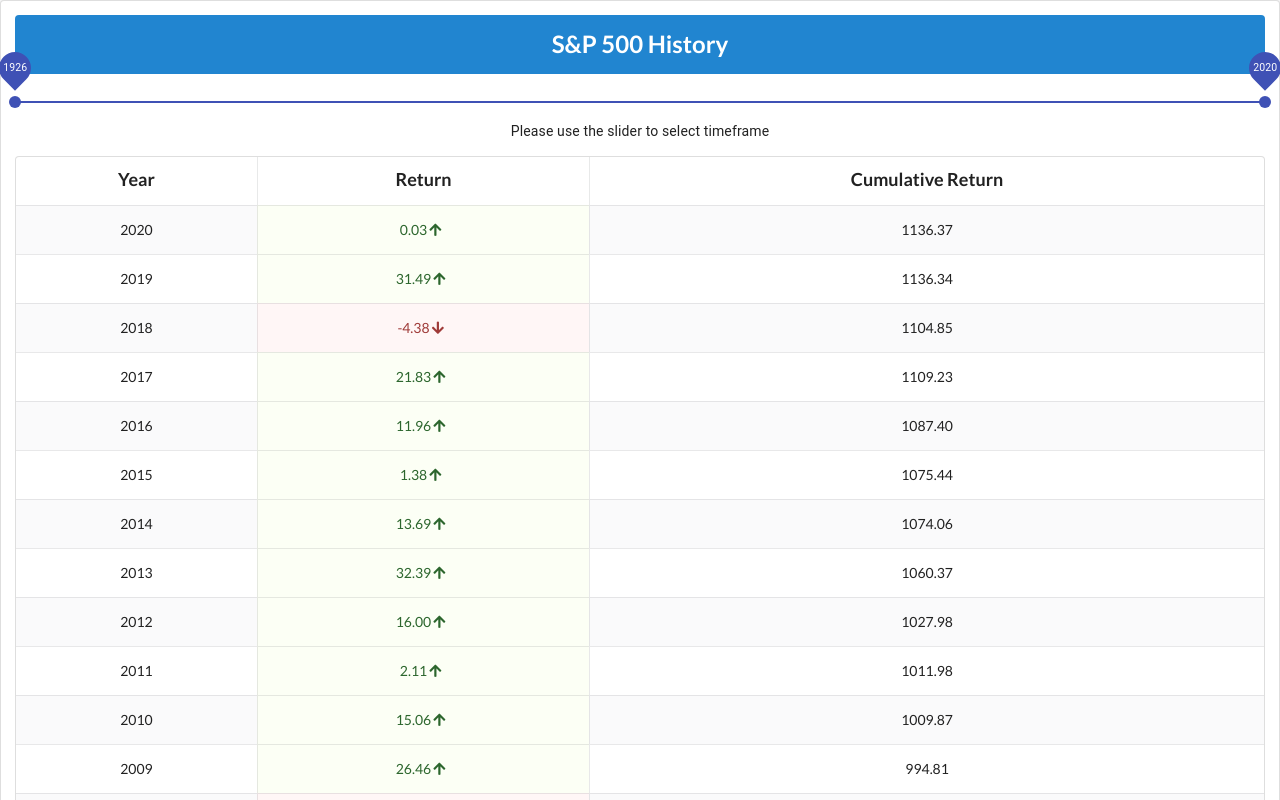
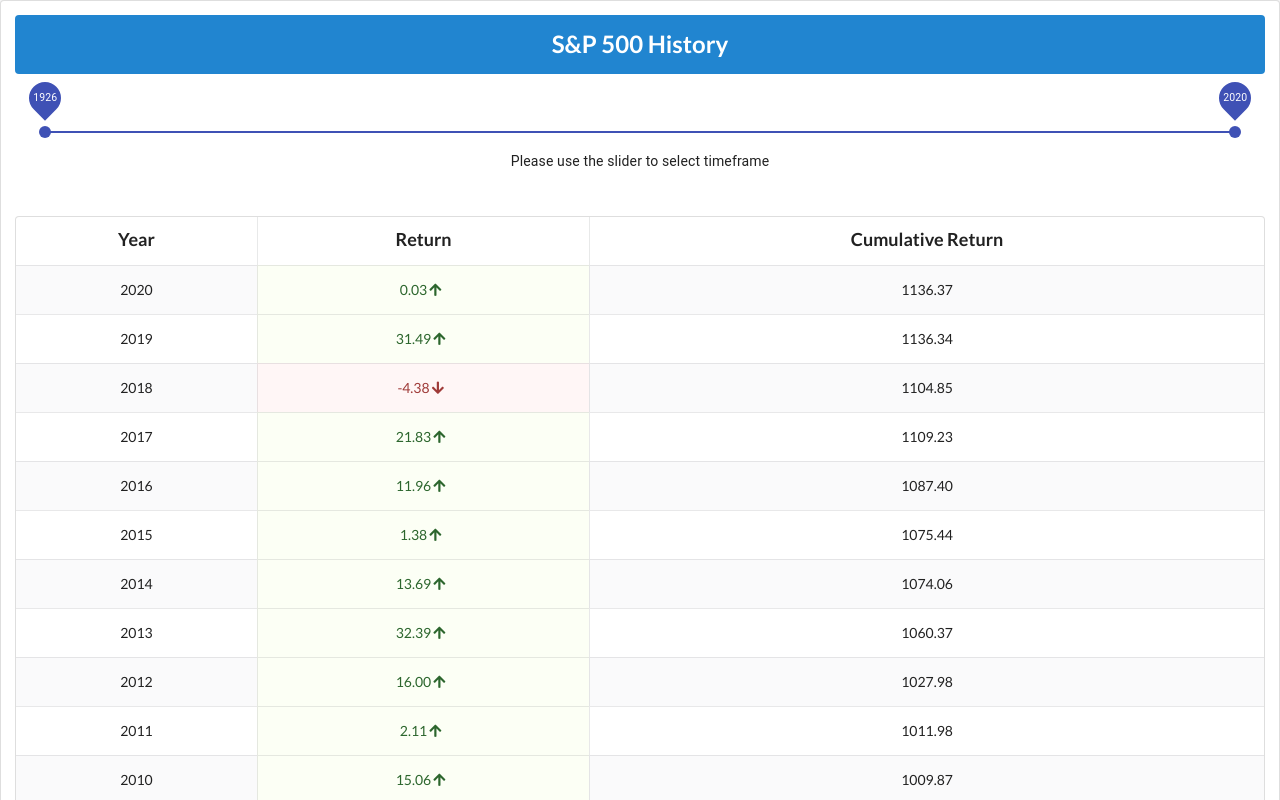
Before and after one commit to casp3rus/sp500history, a React (Create React App) app: page / in a window 1280 px wide. Shown: the top 800 px of the page. Built offline with nearby package versions, Linux system fonts and the light colour scheme.

Commit message:
added padding to the slider

```diff
--- a/package.json
+++ b/package.json
@@ -1,5 +1,5 @@
 {
-  "name": "sp500",
+  "name": "sp500history",
   "version": "0.1.0",
   "private": true,
   "dependencies": {
--- a/public/index.html
+++ b/public/index.html
@@ -24,7 +24,7 @@
       work correctly both with client-side routing and a non-root public URL.
       Learn how to configure a non-root public URL by running `npm run build`.
     -->
-    <title>React App</title>
+    <title>S&P 500 History</title>
   </head>
   <body>
     <noscript>You need to enable JavaScript to run this app.</noscript>
--- a/src/components/RangeSlider.js
+++ b/src/components/RangeSlider.js
@@ -5,7 +5,8 @@
 
 const useStyles = makeStyles({
   root: {
-    width: "auto",
+    width: 'auto',
+    padding: '30px'
   },
 });
 
```
Also changed, not shown: public/logo192.png (deleted), public/logo512.png (deleted), public/manifest.json.
